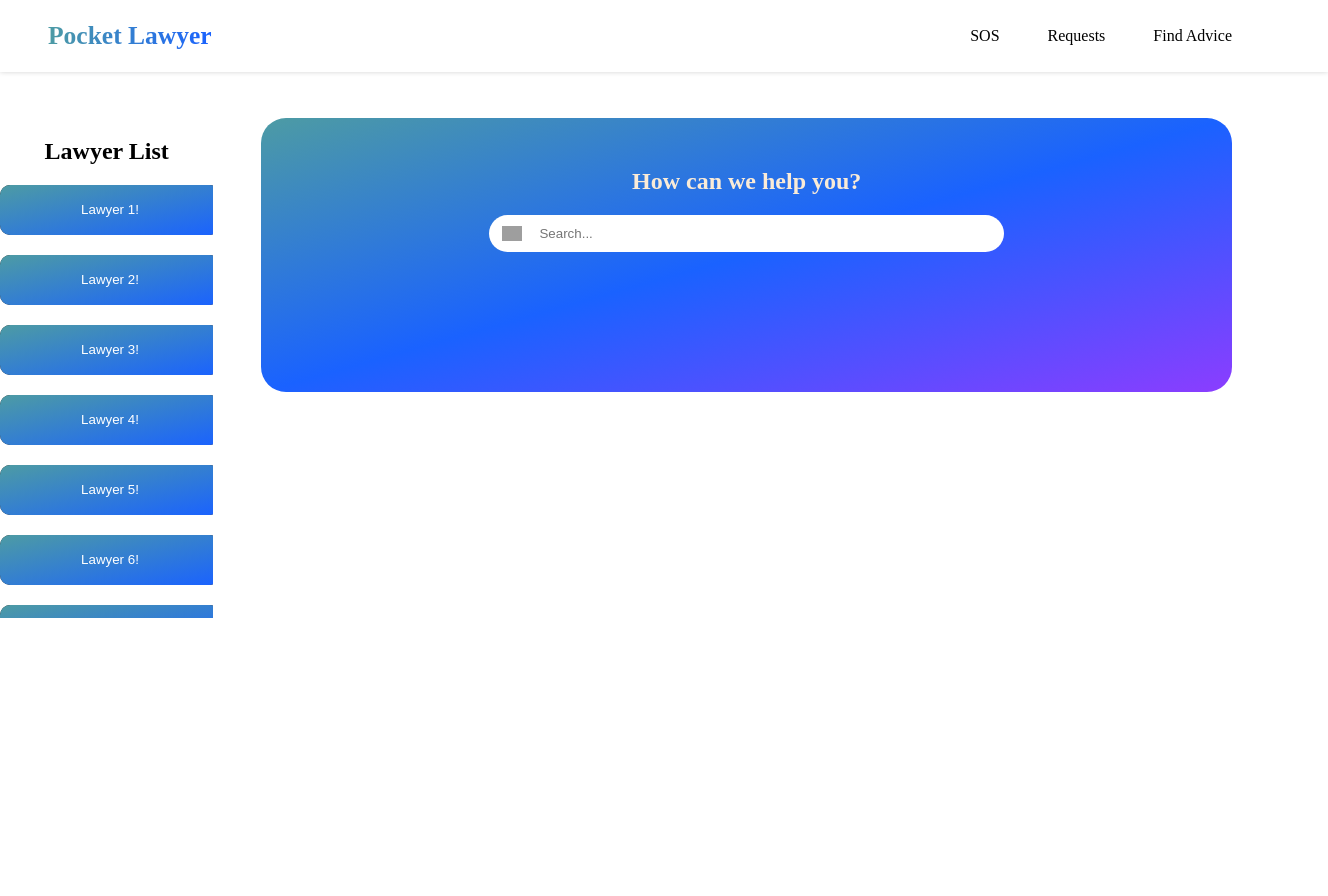
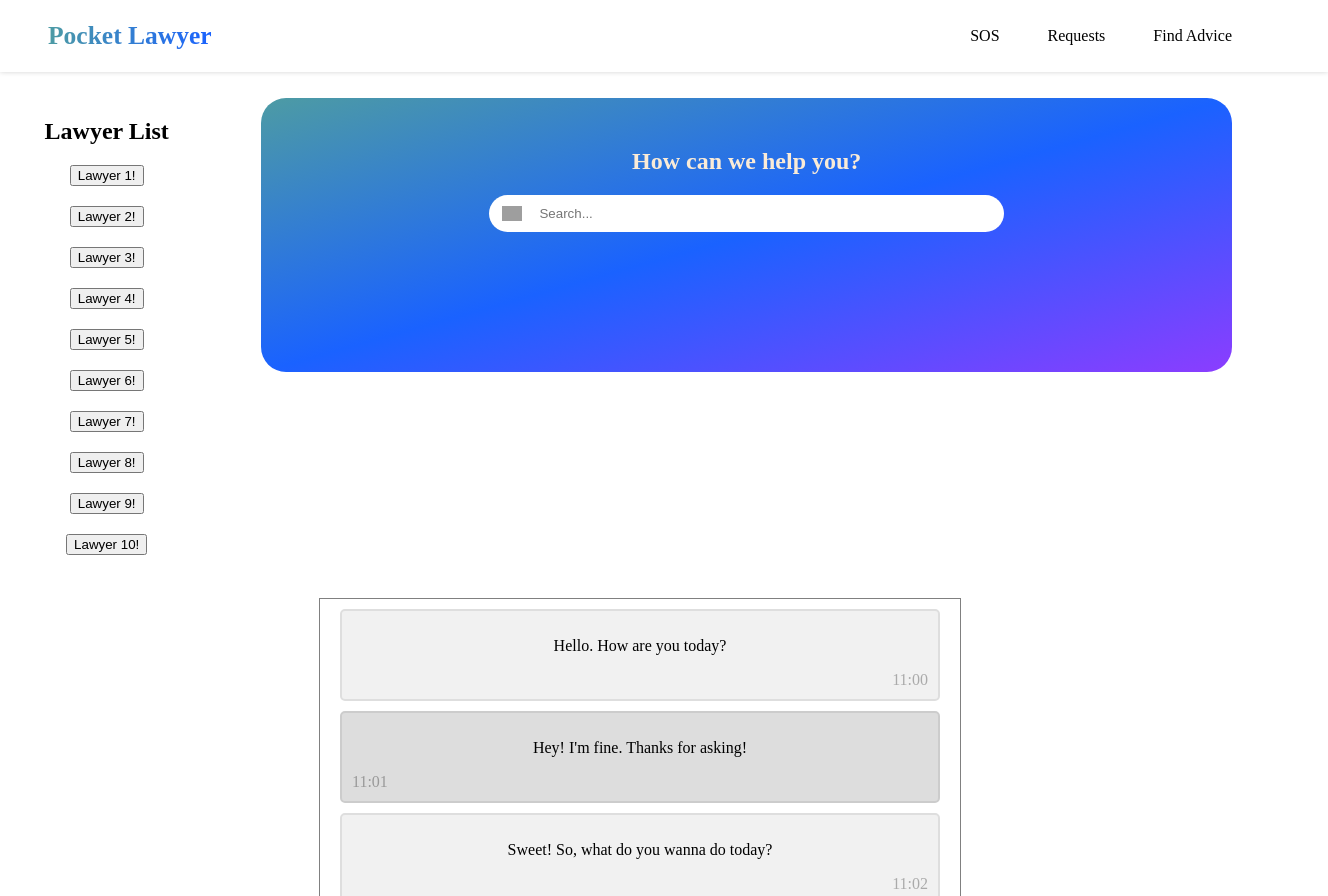
Before and after one commit to lpattersonn/pocketlawyer, a React (Create React App) app: page / in a window 1280 px wide. Shown: the top 896 px of the page, 1328 px wide, since content can reach past the window. Before the commit the page ends 800 px from the top, so only its background shows below. Built offline with nearby package versions, Linux system fonts and the light colour scheme; grey boxes are pictures that could not be loaded.

Commit message:
feat:implement chatbox

```diff
--- a/src/App.js
+++ b/src/App.js
@@ -1,10 +1,15 @@
-import "./App.css";
+
+import "./Styles/App.css";
 
 import Header from "./components/Header";
 
 import Lawyer from "./components/Lawyer";
 
 import MainBody from "./components/MainBody";
+
+import Chatbox from "./components/Chatbox";
+
+import "./Styles/Chatbox.css";
 
 function App() {
   return (
@@ -19,6 +24,9 @@ function App() {
       {/* This is the main section */}
       <MainBody />
       </div>
+      <div>
+        <Chatbox />
+      </div>
     </div>
   );
 }
--- a/src/App.css
+++ b/src/Styles/App.css
@@ -64,7 +64,7 @@ font-size: 17px;
 /* Nav */
 
 .nav {
-   position: fixed;
+   position: absolute;
    border-bottom: none;
    box-shadow:0 0 5px lightgray;
    /* outline: gray solid 5px; */
@@ -91,7 +91,7 @@ font-size: 17px;
  /* Body */
 .main {
   height: 100%;
-  padding-top: 70px;
+  padding-top: 50px;
   display: flex;
     flex-direction: row;
 }
@@ -162,62 +162,3 @@ font-size: 17px;
 }
 
 /* Lawyer button */
-.glow-on-hover {
-    width: 220px;
-    height: 50px;
-    border: none;
-    outline: none;
-    color: #fff;
-    background: #111;
-    cursor: pointer;
-    position: relative;
-    z-index: 0;
-    border-radius: 10px;
-}
-
-.glow-on-hover:before {
-    content: '';
-    background: linear-gradient(45deg, #ff0000, #ff7300, #fffb00, #48ff00, #00ffd5, #002bff, #7a00ff, #ff00c8, #ff0000);
-    position: absolute;
-    top: -2px;
-    left:-2px;
-    background-size: 400%;
-    z-index: -1;
-    filter: blur(5px);
-    width: calc(100% + 4px);
-    height: calc(100% + 4px);
-    animation: glowing 20s linear infinite;
-    opacity: 0;
-    transition: opacity .3s ease-in-out;
-    border-radius: 10px;
-}
-
-.glow-on-hover:active {
-    color: #000
-}
-
-.glow-on-hover:active:after {
-    background: transparent;
-}
-
-.glow-on-hover:hover:before {
-    opacity: 1;
-}
-
-.glow-on-hover:after {
-    z-index: -1;
-    content: '';
-    position: absolute;
-    width: 100%;
-    height: 100%;
-    background: linear-gradient(to bottom right, rgb(77, 155, 164), #1a62ff);
-    left: 0;
-    top: 0;
-    border-radius: 10px;
-}
-
-@keyframes glowing {
-    0% { background-position: 0 0; }
-    50% { background-position: 400% 0; }
-    100% { background-position: 0 0; }
-}
--- /dev/null
+++ b/src/Styles/Chatbox.css
@@ -0,0 +1,50 @@
+.chatbox {
+  margin: 0 auto;
+  max-width: 600px;
+  padding: 0 20px;
+  /* position: fixed; */
+  border: 1px solid gray;
+}
+
+.coontainer {
+  border: 2px solid #dedede;
+  background-color: #f1f1f1;
+  border-radius: 5px;
+  padding: 10px;
+  margin: 10px 0;
+}
+
+.darker {
+  border-color: #ccc;
+  background-color: #ddd;
+}
+
+.coontainer::after {
+  content: "";
+  clear: both;
+  display: table;
+}
+
+.coontainer img {
+  float: left;
+  max-width: 60px;
+  width: 100%;
+  margin-right: 20px;
+  border-radius: 50%;
+}
+
+.coontainer img.right {
+  float: right;
+  margin-left: 20px;
+  margin-right:0;
+}
+
+.time-right {
+  float: right;
+  color: #aaa;
+}
+
+.time-left {
+  float: left;
+  color: #999;
+}
--- /dev/null
+++ b/src/components/Chatbox.js
@@ -0,0 +1,35 @@
+import react from "react";
+
+
+
+export default function Chatbox(props) {
+  return (
+  <section className="chatbox">
+<div className="coontainer">
+  {/* <img src="/w3images/bandmember.jpg" alt="Avatar" style="width:100%;" /> */}
+  <p>Hello. How are you today?</p>
+  <span className="time-right">11:00</span>
+</div>
+
+<div className="coontainer darker">
+  {/* <img src="/w3images/avatar_g2.jpg" alt="Avatar" className="right" style="width:100%;" /> */}
+  <p>Hey! I'm fine. Thanks for asking!</p>
+  <span className="time-left">11:01</span>
+</div>
+
+<div className="coontainer">
+  {/* <img src="/w3images/bandmember.jpg" alt="Avatar" style="width:100%;" /> */}
+  <p>Sweet! So, what do you wanna do today?</p>
+  <span className="time-right">11:02</span>
+</div>
+
+<div className="coontainer darker">
+  {/* <img src="/w3images/avatar_g2.jpg" alt="Avatar" className="right" style="width:100%;" /> */}
+  <p>Nah, I dunno. Play soccer.. or learn more coding perhaps?</p>
+  <span className="time-left">11:05</span>
+</div>
+  </section>
+
+  )
+
+}
```
Also changed, not shown: plan/pocket layer user stories.jpg (added).
